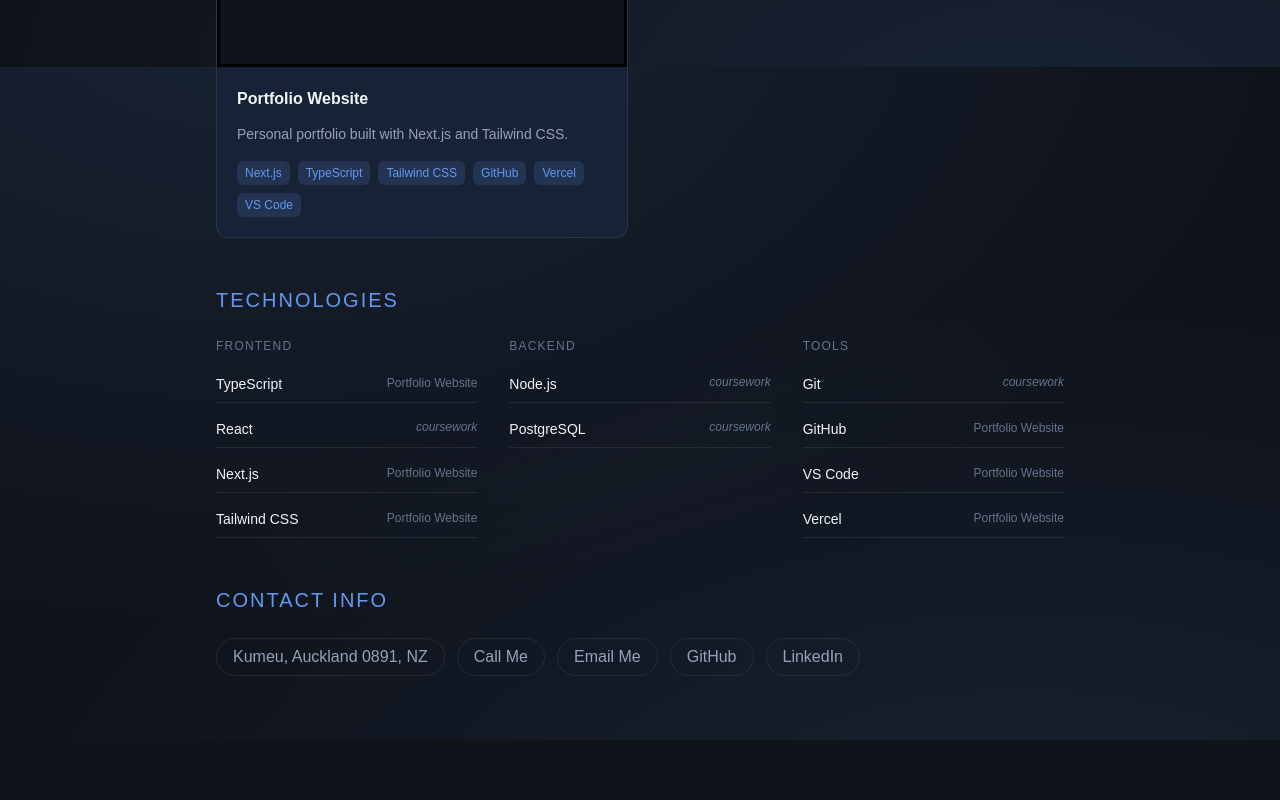
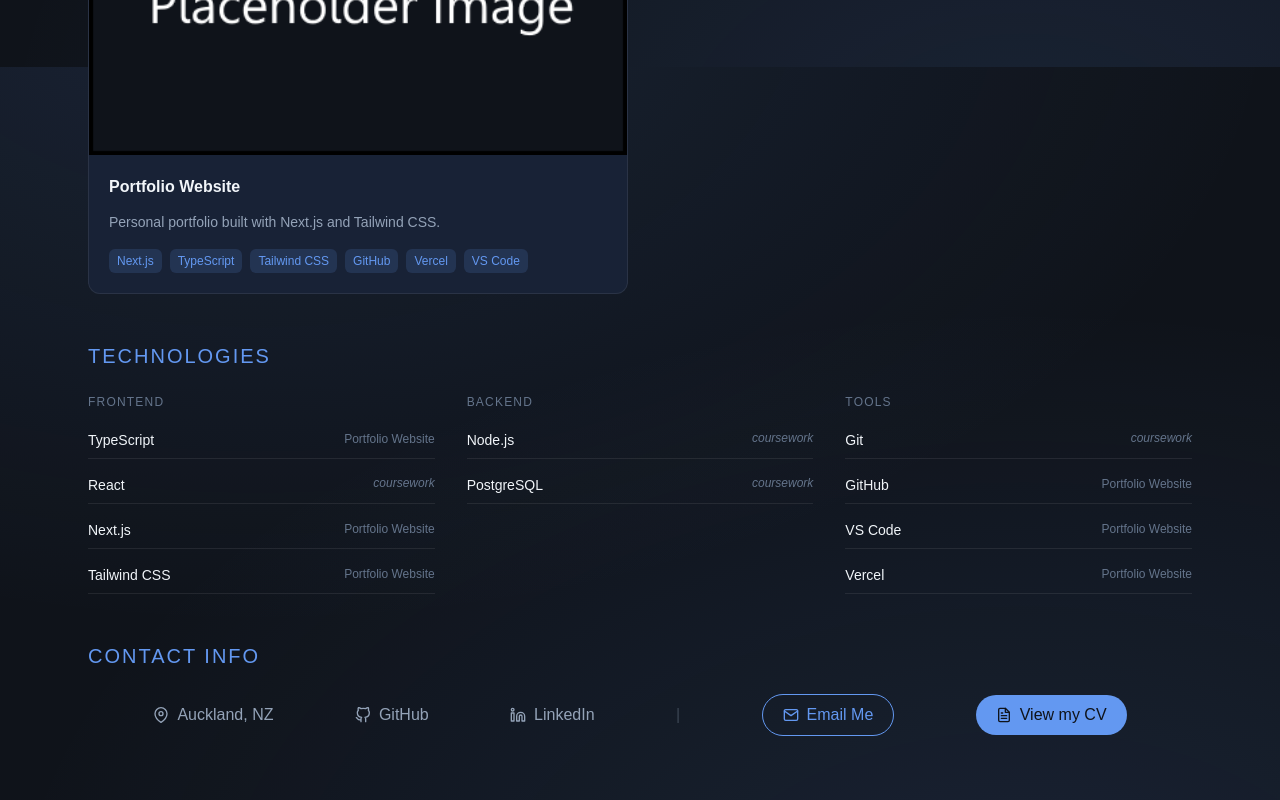
Before and after one commit to GH0lman/portfolio-website, a Next.js app: page / in a window 1280 px wide. Shown: the part 733-1533 px from the top of the page. Before the commit the page ends 1473 px from the top, so only its background shows below. Built offline with nearby package versions, Linux system fonts and the light colour scheme.

Commit message:
Contact Refinement
Updated parts of data on unneeded changes, added react icons for better design, added my CV for viewing, refinement of bio and display of webpage.

```diff
--- a/app/page.tsx
+++ b/app/page.tsx
@@ -1,6 +1,7 @@
 import { portfolioData as data } from '@/lib/data'
 import ProjectCard from '@/components/ProjectCard'
 import TechStack from '@/components/TechStack'
+import { FiMapPin, FiGithub, FiLinkedin, FiMail, FiFileText } from 'react-icons/fi'
 
 {/*
   Phase 2: Visual Styling
@@ -10,7 +11,7 @@ import TechStack from '@/components/TechStack'
 
 export default function Home() {
   return (
-    <main className="max-w-4xl space-y-12">
+    <main className="max-w-6xl space-y-12">
       {/* HERO Section */}
       <section className="space-y-4">
         <div className="flex items-center gap-2">
@@ -26,10 +27,10 @@ export default function Home() {
           <p className="text-secondary mt-3">{data.tagline}</p>
         </div>
 
-        {/* Stats row — concrete facts only */}
-        <div className="flex gap-10 pt-2">
+        {/* Stats row - concrete facts only */}
+        <div className="flex gap-10 pt-6 justify-evenly">
           {data.stats.map(({ label, value }) => (
-            <div key={label}>
+            <div key={label} className="flex flex-col items-center">
               <div className="text-3xl font-bold text-primary">{value}</div>
               <div className="text-xs text-muted mt-1 tracking-wide uppercase">{label}</div>
             </div>
@@ -62,25 +63,59 @@ export default function Home() {
       {/* CONTACT INFO Section */}
       <section className="space-y-6">
         <h2 className="text-xl tracking-widest text-accent uppercase">Contact Info</h2>
-        <div className="flex flex-wrap gap-3">
-          {[
-            { label: data.location },
-            { label: 'Call Me', href: `tel:${data.phone}` },
-            { label: 'Email Me', href: `mailto:${data.email}` },
-            { label: 'GitHub', href: `https://${data.github}` },
-            { label: 'LinkedIn', href: `https://${data.linkedin}` },
-          ].map(({ label, href }) => (
-            <a
-              key={label}
-              href={href}
-              target={href && !href.startsWith('mailto') ? '_blank' : undefined}
-              rel="noopener noreferrer"
-              className={`px-4 py-1.5 rounded-full border border-edge text-secondary hover:border-accent hover:text-accent transition-colors
-                ${href ? 'cursor-pointer' : 'cursor-default'}`}
-            >
-              {label}
-            </a>
-          ))}
+        <div className="flex flex-wrap items-center justify-evenly gap-4">
+
+          {/* Secondary - Location (no link) */}
+          <span className="flex items-center gap-2 text-secondary">
+            <FiMapPin/>
+            {data.location}
+          </span>
+
+          {/* Secondary - GitHub */}
+          <a
+            href={`https://${data.github}`}
+            target="_blank"
+            rel="noopener noreferrer"
+            className="flex items-center gap-2 text-secondary hover:text-accent transition-colors"
+          >
+            <FiGithub/>
+            GitHub
+          </a>
+
+          {/* Secondary - LinkedIn */}
+          <a
+            href={`https://${data.linkedin}`}
+            target="_blank"
+            rel="noopener noreferrer"
+            className="flex items-center gap-2 text-secondary hover:text-accent transition-colors"
+          >
+            <FiLinkedin/>
+            LinkedIn
+          </a>
+
+          {/* Divider */}
+          <span className="text-secondary opacity-30 hidden sm:inline">|</span>
+
+          {/* Primary - Email Me */}
+          <a
+            href={`mailto:${data.email}`}
+            className="flex items-center gap-2 px-5 py-2 rounded-full border border-accent text-accent hover:bg-accent hover:text-background transition-colors"
+          >
+            <FiMail/>
+            Email Me
+          </a>
+
+          {/* Primary - View CV */}
+          <a
+            href="/GHolman-CV.pdf"
+            target="_blank"
+            rel="noopener noreferrer"
+            className="flex items-center gap-2 px-5 py-2 rounded-full bg-accent text-background hover:opacity-90 transition-opacity"
+          >
+            <FiFileText/>
+            View my CV
+          </a>
+
         </div>
       </section>
 
--- a/lib/data.ts
+++ b/lib/data.ts
@@ -2,10 +2,9 @@ export const portfolioData = {
   name: 'George Holman',
   title: 'Graduate Software Developer',
   tagline: 'I develop clear, accessible software tools, focused on providing a positive user experience.',
-  bio: 'I am a passionate and dedicated software developer with a strong background in software development and a passion for creating intuitive and user-friendly interfaces. I am always eager to learn new technologies and apply them in practical scenarios to make the products not only effective, but available for anyone to use.',
+  bio: 'I am a Computing Systems student, graduating at the end of June 2026 from Unitec Institute of Technology, with a major passion in software development and a keen interest in building accessible software tools. I am partically focused on web development using full stack tools and skills to provide available websites for users with disabilities.',
   status: 'Open to opportunities',
-  location: 'Kumeu, Auckland 0891, NZ',
-  phone: '+64274984330',
+  location: 'Auckland, NZ',
   email: 'georgeholmanwork@gmail.com',
   github: 'github.com/GH0lman',
   linkedin: 'linkedin.com/in/george-holman-366a7b350/',
@@ -14,7 +13,7 @@ export const portfolioData = {
   stats: [
     { label: 'Projects', value: '1' },
     { label: 'Degree', value: 'BCS' },
-    { label: 'Graduating', value: '2026' },
+    { label: 'Graduating', value: 'June, 2026' },
   ],
 
   // Grouped tech list - Categorisation of learnt skills.
--- a/package.json
+++ b/package.json
@@ -14,7 +14,8 @@
     "@vercel/speed-insights": "^2.0.0",
     "next": "16.2.6",
     "react": "19.2.4",
-    "react-dom": "19.2.4"
+    "react-dom": "19.2.4",
+    "react-icons": "^5.6.0"
   },
   "devDependencies": {
     "@tailwindcss/postcss": "^4",
```
Also changed, not shown: 2 other files (tests, documents, lock files or other folders).
